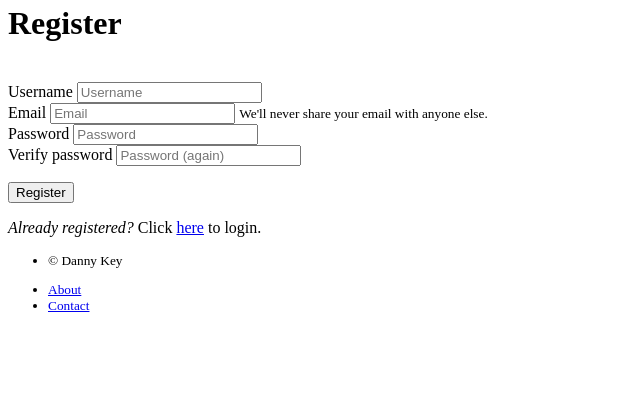
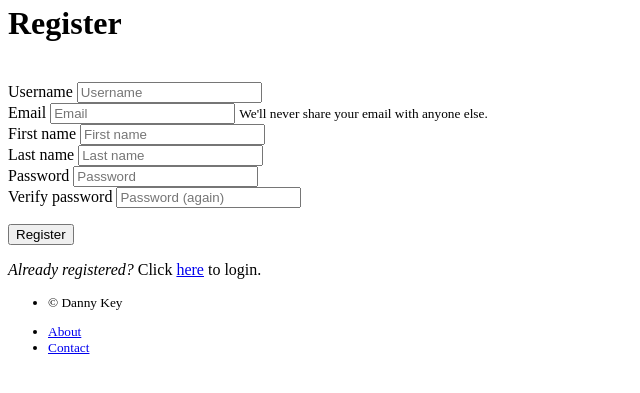
Before and after one commit to dannydabbles/flask_blog_api, a Flask app: template flask_blog_api/templates/public/register.html in a window 1280 px wide. Shown: the part 146-539 px from the top of the page, without its empty margins (0-640 px from the left). Run offline with Flask 2, Linux system fonts and the light colour scheme; the template is opened without the code that fills it: values that come from a table or form of the project are taken from there, others are empty; the visitor is signed in with stand-in values (Sample User, id 1); data comes from the database, SQL or seed files in the repository; parts of the project's set-up code (start-up, migrations or seed data) failed here and were passed over.

Commit message:
Improving user data handling

```diff
--- a/flask_blog_api/public/views.py
+++ b/flask_blog_api/public/views.py
@@ -60,6 +60,8 @@ def register():
         User.create(
             username=form.username.data,
             email=form.email.data,
+            first_name=form.first_name.data,
+            last_name=form.last_name.data,
             password=form.password.data,
             active=True,
         )
--- a/flask_blog_api/templates/public/register.html
+++ b/flask_blog_api/templates/public/register.html
@@ -16,6 +16,14 @@
                 <small id="emailHelp" class="form-text text-muted">We'll never share your email with anyone else.</small>
             </div>
             <div class="form-group">
+                {{form.first_name.label}}
+                {{form.first_name(placeholder="First name", class_="form-control")}}
+            </div>
+            <div class="form-group">
+                {{form.last_name.label}}
+                {{form.last_name(placeholder="Last name", class_="form-control")}}
+            </div>
+            <div class="form-group">
                 {{form.password.label}}
                 {{form.password(placeholder="Password", class_="form-control")}}
             </div>
--- a/flask_blog_api/user/forms.py
+++ b/flask_blog_api/user/forms.py
@@ -15,6 +15,12 @@ class RegisterForm(FlaskForm):
     )
     email = StringField(
         "Email", validators=[DataRequired(), Email(), Length(min=6, max=40)]
+    )
+    first_name = StringField(
+        "First name", validators=[DataRequired(), Length(min=1, max=40)]
+    )
+    last_name = StringField(
+        "Last name", validators=[DataRequired(), Length(min=1, max=40)]
     )
     password = PasswordField(
         "Password", validators=[DataRequired(), Length(min=6, max=40)]
--- a/flask_blog_api/user/models.py
+++ b/flask_blog_api/user/models.py
@@ -43,7 +43,7 @@ class User(UserMixin, SurrogatePK, Model):
     created_at = Column(db.DateTime, nullable=False, default=dt.datetime.utcnow)
     first_name = Column(db.String(30), nullable=True)
     last_name = Column(db.String(30), nullable=True)
-    active = Column(db.Boolean(), default=False)
+    active = Column(db.Boolean(), default=True)
     is_admin = Column(db.Boolean(), default=False)
 
     def __init__(self, username, email, password=None, **kwargs):
@@ -103,7 +103,7 @@ class Post(Model):
         """Return Post data as a dictionary."""
         return {
             'id': self.id,
-            'user': f"{self.user.last_name}, {self.user.first_name}",
+            'user': self.user.full_name,
             'created_at': str(self.created_at),
             'active': self.active,
             'title': self.title,
```
Also changed, not shown: README.md.
